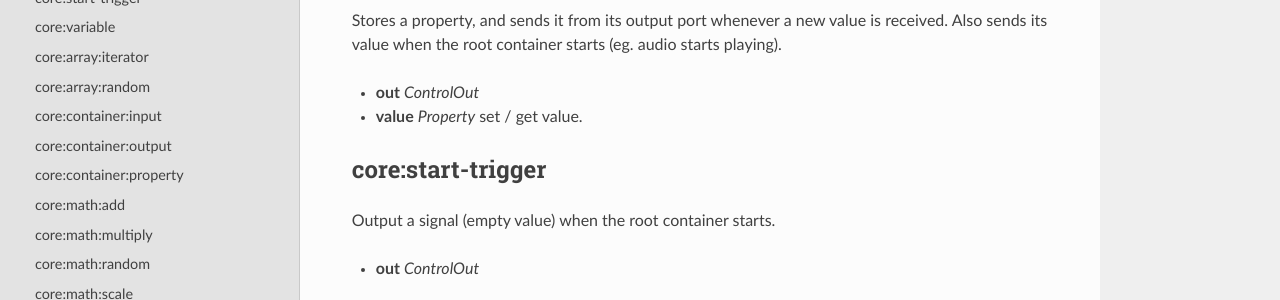
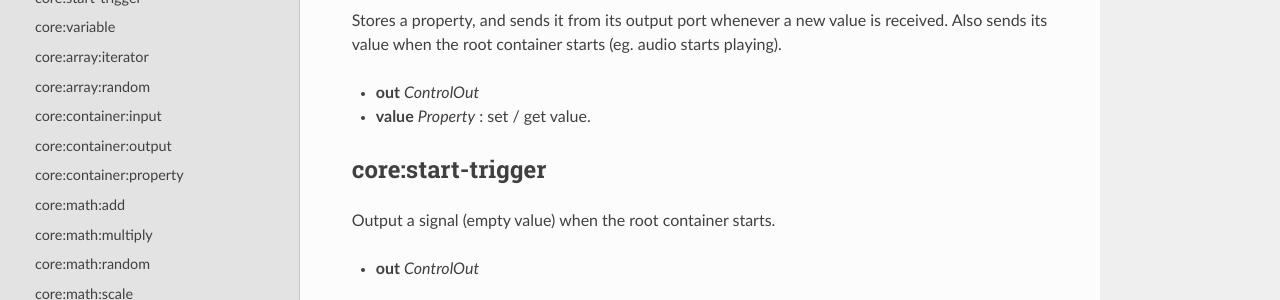
Before and after one commit to praxis-live/support, an MkDocs documentation site: the page built from docs/components-core.md, in a window 1280 px wide and 900 px high, scrolled down 312 px. Shown: the part 151-451 px from the top of the window. Built offline with MkDocs 1.6.1, drawn with Linux system fonts in a browser that asks for light colours; nearby versions of some CDN libraries; old or Windows-style settings are respelled for this version of MkDocs.

Commit message:
Fix missing colon.

```diff
--- a/docs/components-core.md
+++ b/docs/components-core.md
@@ -15,7 +15,7 @@ Base for core (not audio, video, etc.) components. No ports or controls by defau
 Stores a property, and sends it from its output port whenever a new value is received. Also sends its value when the root container starts (eg. audio starts playing).
 
 - **out** _ControlOut_
-- **value** _Property_ set / get value.
+- **value** _Property_ : set / get value.
 
 ## core:start-trigger
 
```
